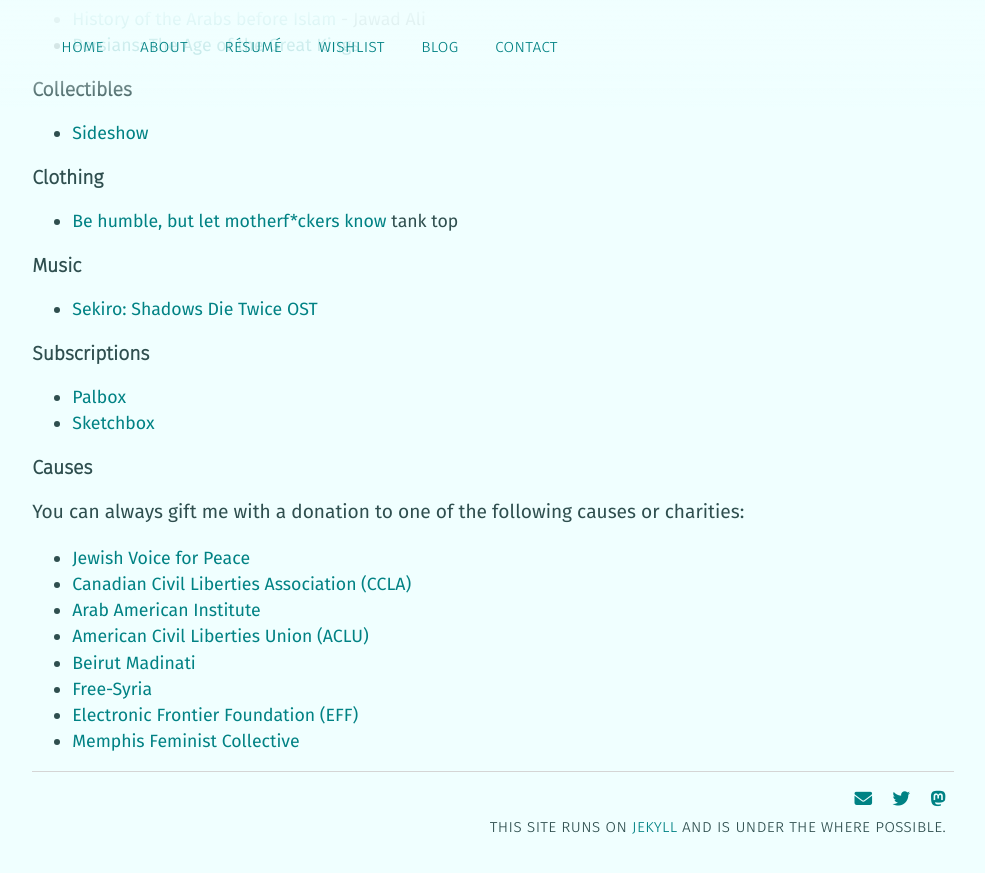
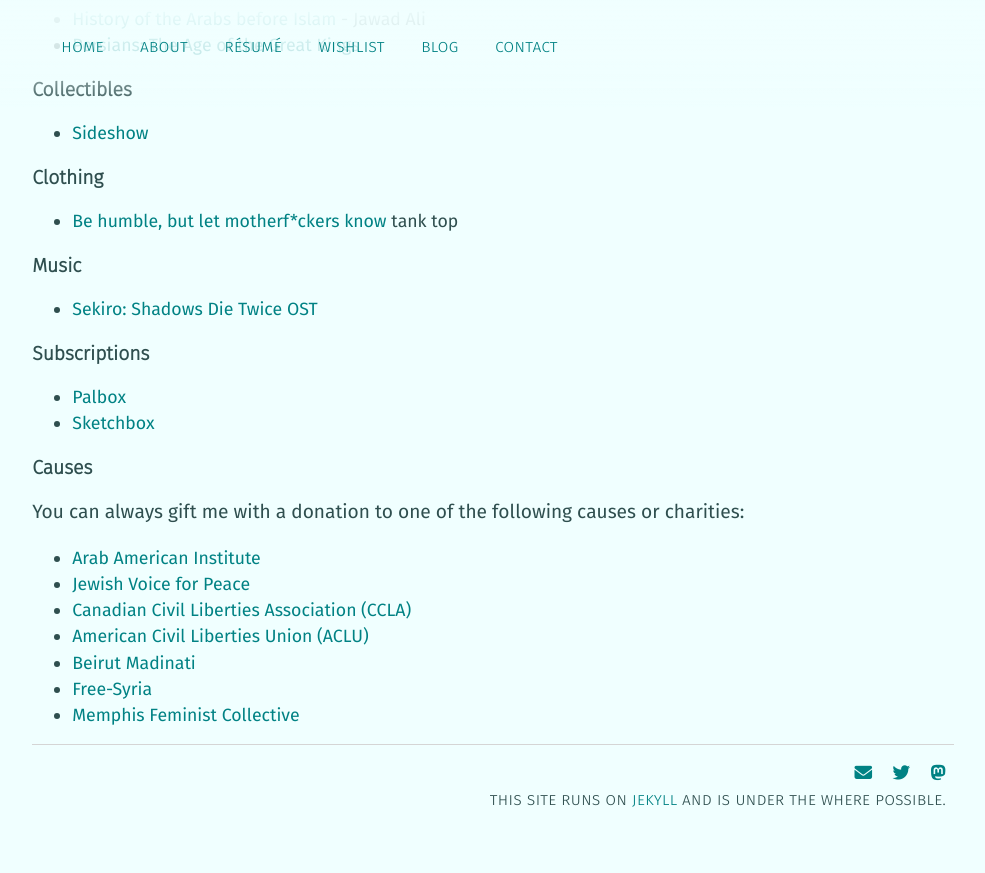
Before and after one commit to mstfacmly/mstfacmly.github.io, a Jekyll site: the page built from wishlist.md, in a window 1280 px wide and 900 px high, scrolled down 2566 px. Shown: the top 873 px of the window, without its empty margins (147-1132 px from the left). Built offline with Jekyll 4.4.1, drawn with Linux system fonts in a browser that asks for light colours; nearby versions of some CDN libraries; a script that is not in the unit is left out; some of the changed lines change nothing that is shown.

Commit message:
cleanup wishlist

```diff
--- a/wishlist.md
+++ b/wishlist.md
@@ -23,11 +23,6 @@
 * [Luke Light for Deltof](https://www.thelukelight.com/collections/frontpage/products/white-tone-usb-light-kit-for-detolf-cabinet)
 * [Everyday case for Pixel 7](https://ca.peakdesign.com/products/everyday-case-pixel?variant=39889627250765)
 * [Bertello Outdoor Pizza Oven](https://ca.bertello.com/collections/products)
-{%comment%}
-* [Razer BlackWidow Lite X TE](https://www.razer.com/ca-en/gaming-keyboards-keypads/razer-blackwidow-x-tournament-edition)
-* [Lenovo Carbon X1](https://www.lenovo.com/ca/en/laptops/thinkpad/thinkpad-x/ThinkPad-X1-Carbon-6th-Gen/p/22TP2TXX16G)
-* [Microsoft Surface Pro](https://www.microsoft.com/en-ca/p/surface-pro-6)
-{%endcomment%}
 
 ### Games
 * [Xbox](https://www.microsoft.com/en-ca/store/wishlist)
@@ -113,11 +108,10 @@
 ### Causes
 You can always gift me with a donation to one of the following causes or charities:
 
+* [Arab American Institute](https://aai.nationbuilder.com/aaif_donate)
 * [Jewish Voice for Peace](https://jewishvoiceforpeace.org/giving)
 * [Canadian Civil Liberties Association (CCLA)](https://ccla.org/give)
-* [Arab American Institute](https://aai.nationbuilder.com/aaif_donate)
 * [American Civil Liberties Union (ACLU)](https://www.aclu.org/give/fight-back-against-attacks-our-civil-liberties)
 * [Beirut Madinati](http://beirutmadinati.com/donate)
 * [Free-Syria](http://www.free-syria-foundation.org/donate-fre-syria)
-* [Electronic Frontier Foundation (EFF)](https://www.eff.org/donate)
 * [Memphis Feminist Collective](http://memphisfeministcollective.org/)
```
